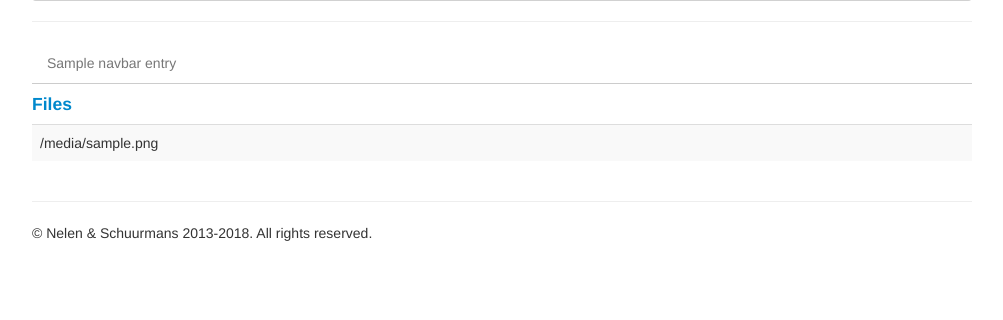
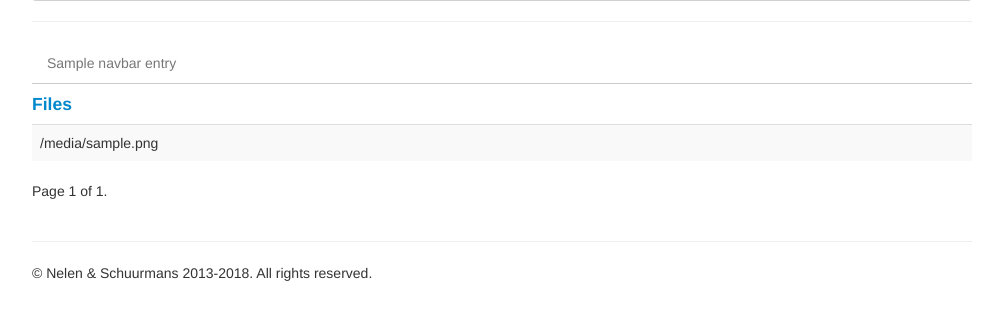
Before and after one commit to nens/model-databank, a Django app: template model_databank/templates/model_databank/files.html in a window 1280 px wide. Shown: the part 151-471 px from the top of the page, without its empty margins (138-1141 px from the left). Run offline with Django 3.2, Linux system fonts and the light colour scheme; the template is opened without the code that fills it: most values are stand-ins (such as "Sample title", 1, 10 or a date in 2020); some libraries are stand-ins or nearby versions.

Commit message:
[DONE] Richard pagination (#15)
* Added pagination for commits and files of referencemodels.

* Limited to max amount of commits shown to 500.

* Updated buildout version

```diff
--- a/buildout.cfg
+++ b/buildout.cfg
@@ -32,7 +32,7 @@ django-extensions = 1.7.9
 django-nose = 1.4.4
 djangorestframework = 3.4.0
 factory_boy = 2.8.1
-zc.buildout = 2.9.3
+zc.buildout = 2.12.1
 zc.recipe.egg = 2.0.3
 
 lizard-auth-client = 2.5
--- a/model_databank/conf.py
+++ b/model_databank/conf.py
@@ -19,6 +19,9 @@ class ModelDatabankAppConf(AppConf):
 
     REPOSITORY_URL_ROOT: root url for cloning repositories.
 
+    MAX_REVISIONS: maximum total number of revisions shown for a model
+
+    MAX_REVISIONS_PER_PAGE: maximum number of revisions per page.
     """
     DATA_PATH = "/tmp/model_databank_repositories"
     SYMLINK_PATH = "/tmp/model_databank"
@@ -26,6 +29,8 @@ class ModelDatabankAppConf(AppConf):
     ZIP_EXTRACT_PATH = "/tmp/extracted_zip_files/"
     DOWNLOAD_PATH = "/tmp/downloads"
     REPOSITORY_URL_ROOT = 'http://127.0.0.1:8012'
+    MAX_REVISIONS = 500
+    MAX_REVISIONS_PER_PAGE = 100
 
     class Meta:
         prefix = 'model_databank'
--- a/model_databank/templates/model_databank/files.html
+++ b/model_databank/templates/model_databank/files.html
@@ -6,7 +6,7 @@
 <div>
     <table class="table table-striped">
         <tbody>
-        {% for item in file_tree %}
+        {% for item in file_tree_page %}
         <tr>
             <td>{{ item.filename }}</td>
         </tr>
@@ -14,4 +14,17 @@
         </tbody>
     </table>
 </div>
+<div class="pagination">
+  <span class="step-links">
+    {% if file_tree_page.has_previous %}
+      <a href="?page={{ file_tree_page.previous_page_number }}">previous</a>
+    {% endif %}
+    <span class="current">
+        Page {{ file_tree_page.number }} of {{ file_tree_page.paginator.num_pages }}.
+    </span>
+    {% if file_tree_page.has_next %}
+        <a href="?page={{ file_tree_page.next_page_number }}">next</a>
+    {% endif %}
+  </span>
+</div>
 {% endblock section_body %}
--- a/model_databank/vcs_utils.py
+++ b/model_databank/vcs_utils.py
@@ -127,11 +127,13 @@ class MercurialLogData(object):
             yield item
 
 
-def get_log(model_reference, revision=None):
+def get_log(model_reference, revision=None, limit=None):
     repo_path = model_reference.symlink
     os.chdir(repo_path)
     # --verbose is needed to include the paths in the xml log
     cmd_list = [settings.HG_CMD, 'log', '--style=xml', '--verbose']
+    if limit:
+        cmd_list.append('--limit=%s'  % limit)
     if revision:
         cmd_list.append('--rev=%s' % revision)
         cmd_list.append('--patch')  # must be the last argument
```
Also changed, not shown: model_databank/templates/model_databank/modelreference_detail.html (+15 -2 lines), model_databank/views.py (+12 -3 lines), 2 other files.
